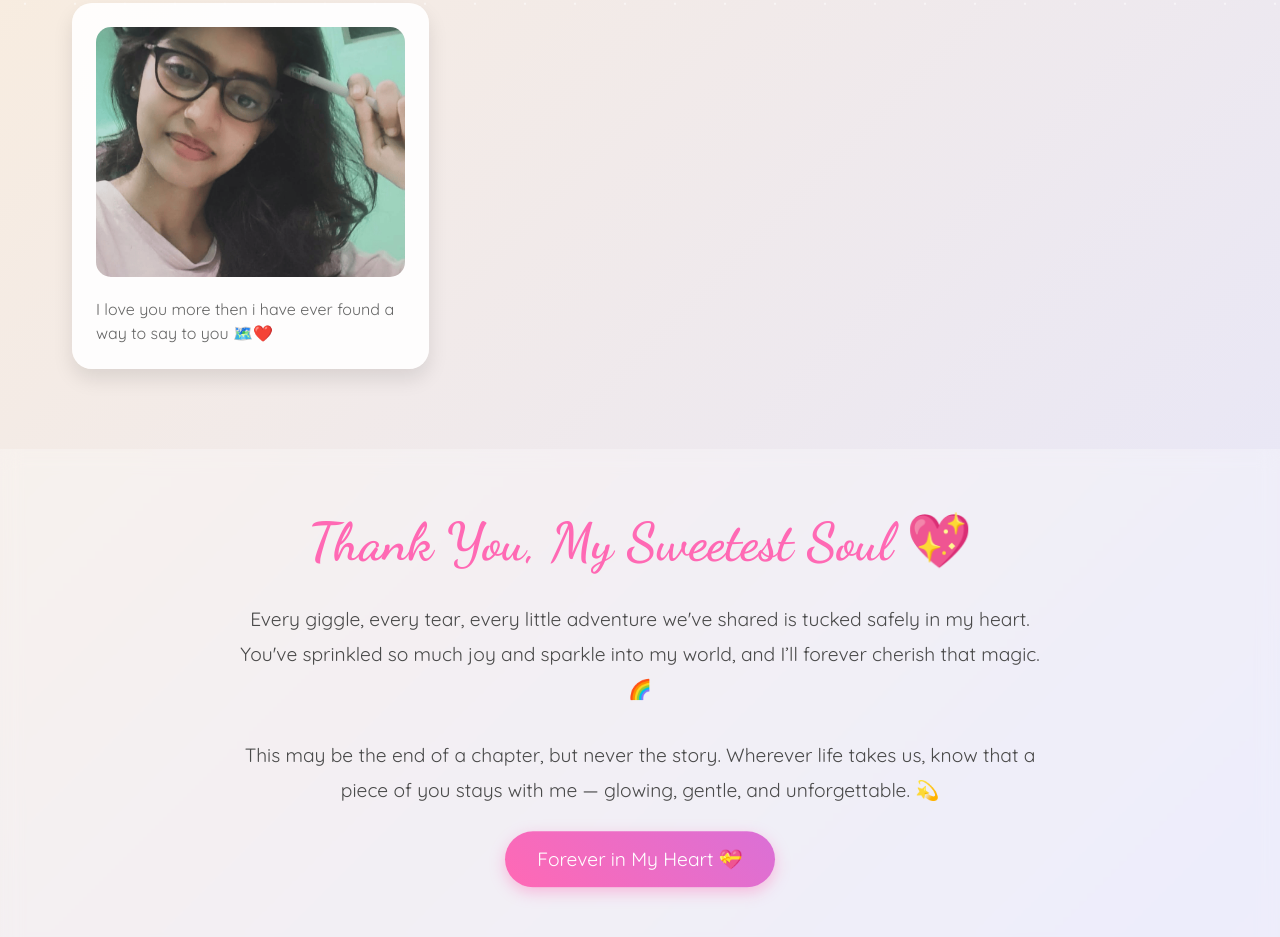
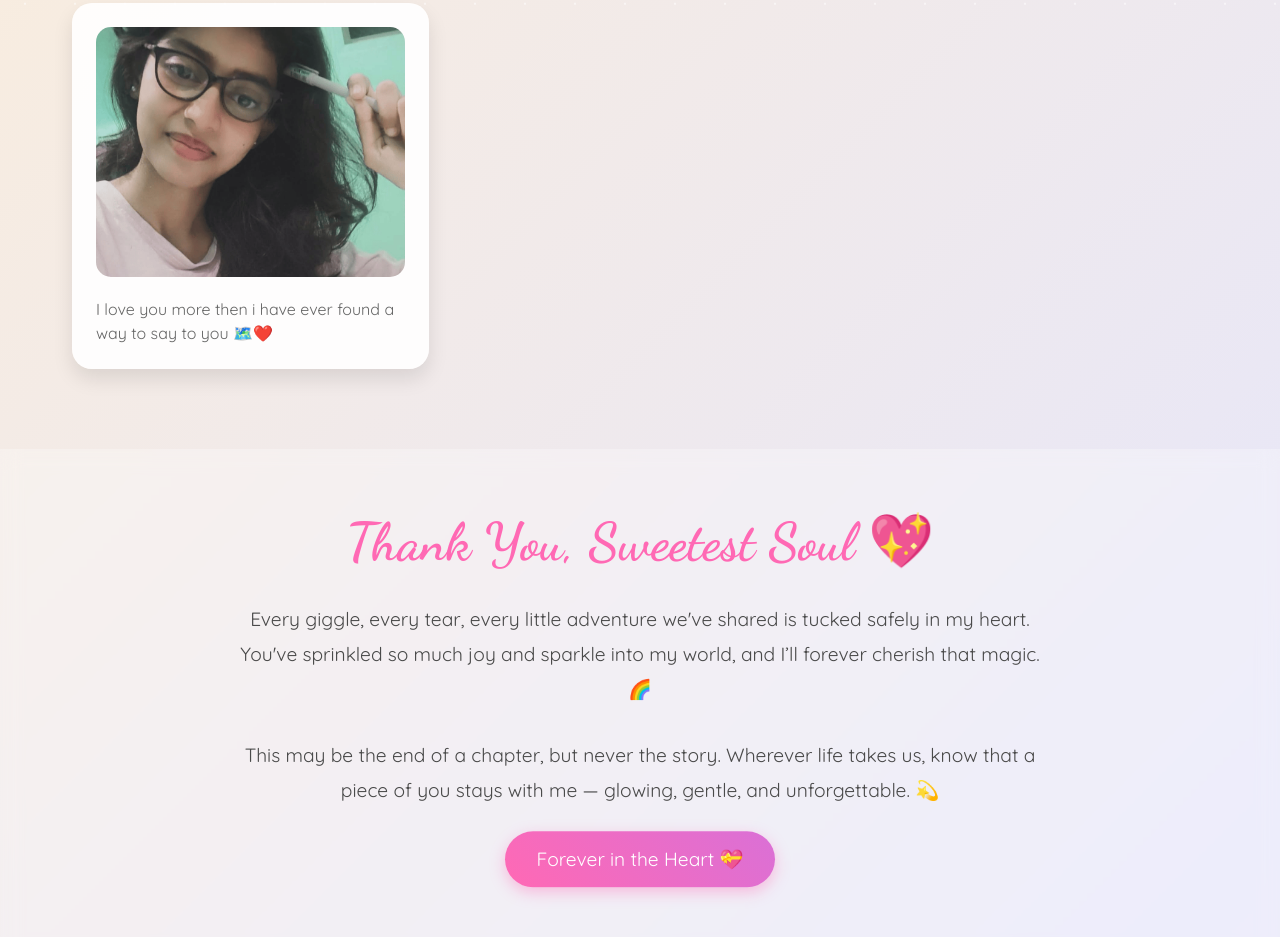
Before and after one commit to iashish271/dishu, a plain HTML site: page last.html in a window 1280 px wide. Shown: the part 765-1702 px from the top of the page. Drawn offline with Linux system fonts and the light colour scheme.

Commit message:
Update last.html

```diff
--- a/last.html
+++ b/last.html
@@ -396,12 +396,12 @@
 
 
     <section class="final-message">
-        <h2>Thank You, My Sweetest Soul 💖</h2>
+        <h2>Thank You, Sweetest Soul 💖</h2>
         <p>Every giggle, every tear, every little adventure we've shared is tucked safely in my heart. You've sprinkled
             so much joy and sparkle into my world, and I’ll forever cherish that magic. 🌈</p>
         <p>This may be the end of a chapter, but never the story. Wherever life takes us, know that a piece of you stays
             with me — glowing, gentle, and unforgettable. 💫</p>
-        <a href="#" class="goodbye-btn">Forever in My Heart 💝</a>
+        <a href="#" class="goodbye-btn">Forever in the Heart 💝</a>
     </section>
 
 </body>
```
